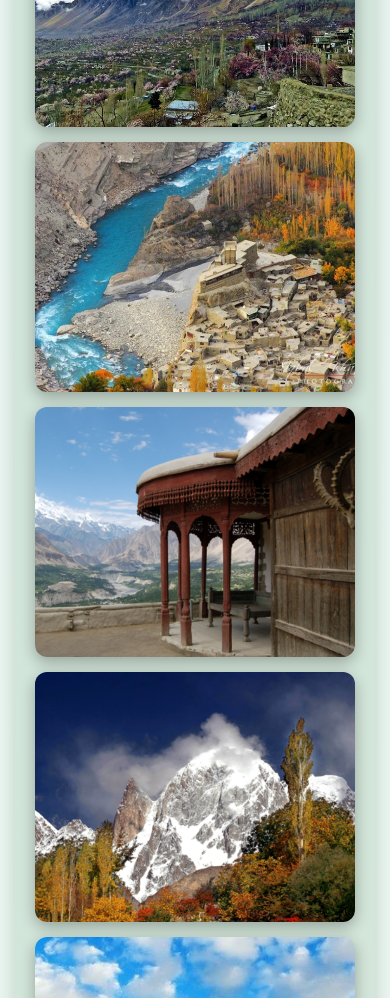
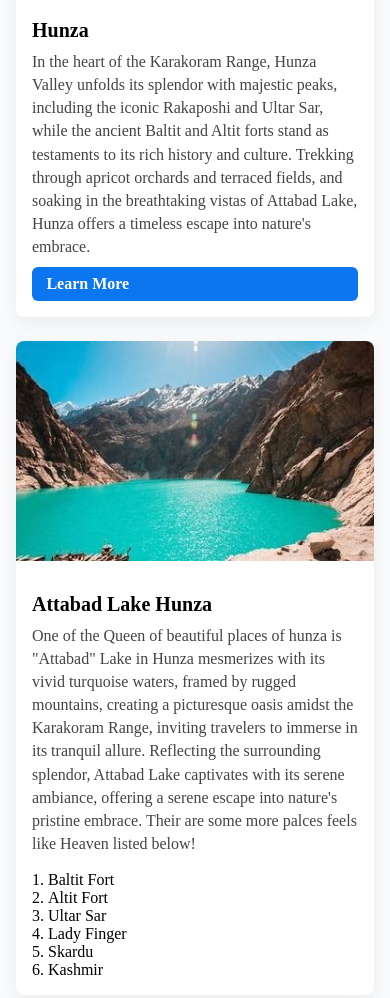
Before and after one commit to AlizayAyesha/Pakistan-Tourism-Website, a plain HTML site: page index.html in a window 390 px wide. Shown: the part 3084-4082 px from the top of the page. Drawn offline with Linux system fonts and the light colour scheme.

Commit message:
Add responsive Featured/About section

```diff
--- a/index.html
+++ b/index.html
@@ -74,6 +74,37 @@
     </div>
     <img src="2ndjpg.jpg"class="card-img" title="Attabad Lake Hunza">
 
+</section>
+<section id="about" class="featured">
+  <div class="featured-container">
+    <h2 class="featured-title">Featured: Hunza & Attabad Lake</h2>
+    <div class="feature-grid">
+      <article class="feature-card">
+        <img src="1stjpg.jpg" alt="Hunza Valley" class="feature-img">
+        <div class="feature-body">
+          <h3>Hunza</h3>
+          <p>In the heart of the Karakoram Range, Hunza Valley unfolds its splendor with majestic peaks, including the iconic Rakaposhi and Ultar Sar, while the ancient Baltit and Altit forts stand as testaments to its rich history and culture. Trekking through apricot orchards and terraced fields, and soaking in the breathtaking vistas of Attabad Lake, Hunza offers a timeless escape into nature's embrace.</p>
+          <a href="#" class="btn">Learn More</a>
+        </div>
+      </article>
+
+      <article class="feature-card">
+        <img src="2ndjpg.jpg" alt="Attabad Lake Hunza" class="feature-img">
+        <div class="feature-body">
+          <h3>Attabad Lake Hunza</h3>
+          <p>One of the Queen of beautiful places of hunza is "Attabad" Lake in Hunza mesmerizes with its vivid turquoise waters, framed by rugged mountains, creating a picturesque oasis amidst the Karakoram Range, inviting travelers to immerse in its tranquil allure. Reflecting the surrounding splendor, Attabad Lake captivates with its serene ambiance, offering a serene escape into nature's pristine embrace. Their are some more palces feels like Heaven listed below!</p>
+          <ol class="feature-list">
+            <li>Baltit Fort</li>
+            <li>Altit Fort</li>
+            <li>Ultar Sar</li>
+            <li>Lady Finger</li>
+            <li>Skardu</li>
+            <li>Kashmir</li>
+          </ol>
+        </div>
+      </article>
+    </div>
+  </div>
 </section>
 <section id="gallery" class="gallery">
     <h1>"MORE HEAVENLY PLACES ARE IN THIS GALLERY"</h1>
--- a/style.css
+++ b/style.css
@@ -550,6 +550,86 @@ footer {
   letter-spacing: 0.5px;
 }
 
+/* Featured / About section */
+.featured {
+  padding: 3rem 1rem;
+  background: var(--section-bg, #f8fafc);
+}
+.featured-container {
+  max-width: 1200px;
+  margin: 0 auto;
+}
+.featured-title {
+  text-align: center;
+  margin-bottom: 1.5rem;
+  font-size: 1.75rem;
+}
+.feature-grid {
+  display: grid;
+  grid-template-columns: repeat(2, 1fr);
+  gap: 1.5rem;
+}
+.feature-card {
+  display: flex;
+  gap: 1rem;
+  background: #fff;
+  border-radius: 8px;
+  overflow: hidden;
+  box-shadow: 0 6px 18px rgba(0,0,0,0.06);
+  align-items: stretch;
+}
+.feature-img {
+  width: 40%;
+  object-fit: cover;
+  display: block;
+}
+.feature-body {
+  padding: 1rem;
+  display: flex;
+  flex-direction: column;
+  gap: .5rem;
+}
+.feature-body h3 {
+  margin: 0;
+  font-size: 1.25rem;
+}
+.feature-body p {
+  margin: 0;
+  color: #444;
+  line-height: 1.45;
+}
+.feature-list {
+  margin: .5rem 0 0 1rem;
+  padding: 0;
+}
+.btn {
+  display: inline-block;
+  margin-top: auto;
+  padding: .5rem 0.9rem;
+  background: #0b76ef;
+  color: #fff;
+  border-radius: 6px;
+  text-decoration: none;
+  font-weight: 600;
+}
+
+/* Responsive */
+@media (max-width: 900px) {
+  .feature-grid {
+    grid-template-columns: 1fr;
+  }
+  .feature-card {
+    flex-direction: column;
+  }
+  .feature-img {
+    width: 100%;
+    height: 220px;
+  }
+}
+@media (prefers-reduced-motion: reduce) {
+  .feature-card { transition: none; }
+}
+
 /* Mobile Responsive Styles */
 @media (max-width: 992px) {
   .mobile-menu-toggle {
```
